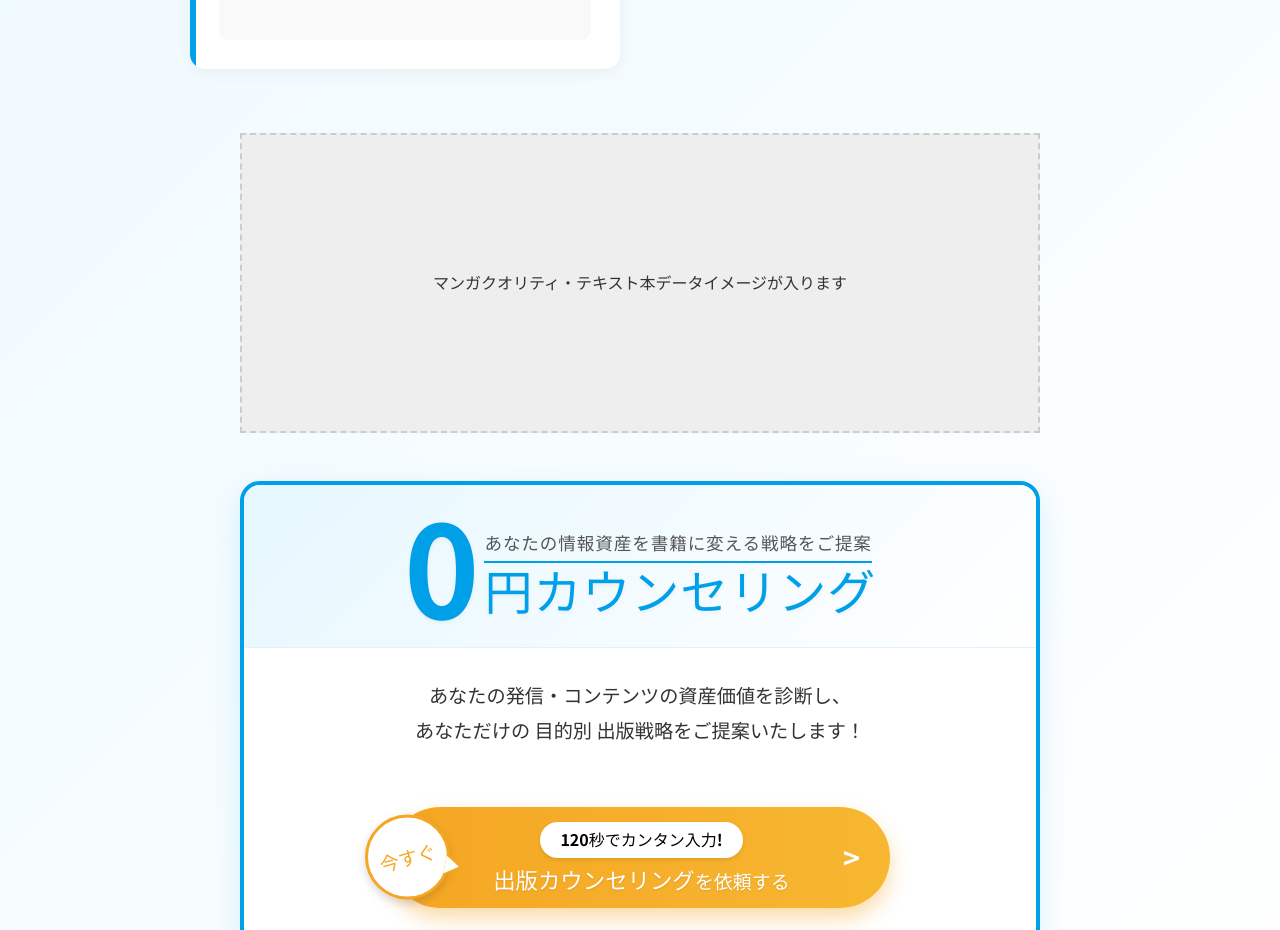
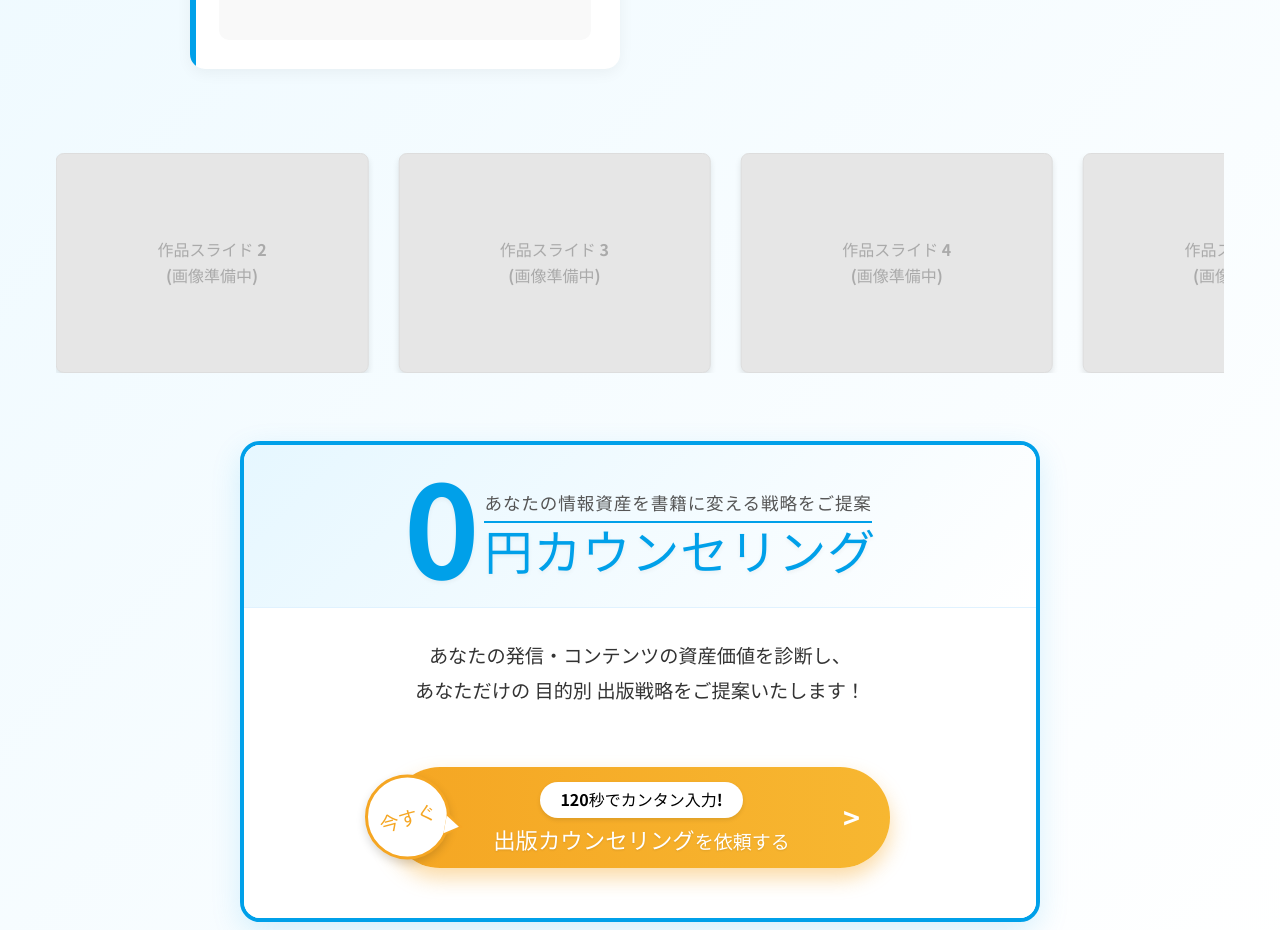
Before and after one commit to rikutoaimanga-max/Kindle-Publishing-Homepage, a React (Vite) app: page / in a window 1280 px wide. Shown: the part 5060-5990 px from the top of the page. Built offline with nearby package versions, Linux system fonts and the light colour scheme.

Commit message:
Feat: Update slider to continuous marquee flow

```diff
--- a/src/components/Achievements.jsx
+++ b/src/components/Achievements.jsx
@@ -2,6 +2,9 @@ import React from 'react';
 import '../styles/global.css';
 import CTA from './CTA';
 import { FaTrophy } from 'react-icons/fa';
+import { Swiper, SwiperSlide } from 'swiper/react';
+import { Autoplay } from 'swiper/modules';
+import 'swiper/css';
 
 const Achievements = () => {
     const clients = [
@@ -206,19 +209,59 @@ const Achievements = () => {
                 </div>
 
                 <div style={{ marginTop: '4rem', textAlign: 'center' }}>
-                    {/* Manga Quality Image Placeholder */}
                     <div style={{
                         width: '100%',
-                        maxWidth: '800px',
-                        height: '300px',
-                        backgroundColor: '#eee',
-                        margin: '0 auto',
-                        display: 'flex',
-                        alignItems: 'center',
-                        justifyContent: 'center',
-                        border: '2px dashed #ccc'
+                        overflow: 'hidden',
+                        padding: '20px 0' // Add padding
                     }}>
-                        マンガクオリティ・テキスト本データイメージが入ります
+                        <style>
+                            {`
+                                .swiper-wrapper {
+                                    transition-timing-function: linear !important;
+                                }
+                            `}
+                        </style>
+                        <Swiper
+                            modules={[Autoplay]}
+                            spaceBetween={30}
+                            slidesPerView={1.5} // Show partial slides
+                            breakpoints={{
+                                640: { slidesPerView: 2.5 },
+                                768: { slidesPerView: 3.5 },
+                            }}
+                            loop={true}
+                            speed={5000} // Slow constant speed
+                            autoplay={{
+                                delay: 0,
+                                disableOnInteraction: false,
+                                pauseOnMouseEnter: true, // Stop on hover
+                            }}
+                            className="mySwiper"
+                            style={{ width: '100%', height: 'auto' }}
+                        >
+                            {[1, 2, 3, 4, 5].map((num) => (
+                                <SwiperSlide key={num}>
+                                    <div style={{
+                                        display: 'flex',
+                                        alignItems: 'center',
+                                        justifyContent: 'center',
+                                        backgroundColor: '#e6e6e6',
+                                        height: '220px', // Adjusted height
+                                        color: '#aaa',
+                                        fontSize: '1rem',
+                                        fontWeight: 'bold',
+                                        borderRadius: '8px',
+                                        boxShadow: '0 4px 6px rgba(0,0,0,0.1)',
+                                        border: '1px solid #ddd'
+                                    }}>
+                                        作品スライド {num}
+                                        <br />
+                                        (画像準備中)
+                                    </div>
+                                    {/* <img src={`/image/slide${num}.png`} alt={`Slide ${num}`} style={{ width: '100%', borderRadius: '8px', boxShadow: '0 4px 8px rgba(0,0,0,0.1)' }} /> */}
+                                </SwiperSlide>
+                            ))}
+                        </Swiper>
                     </div>
                 </div>
 
```
